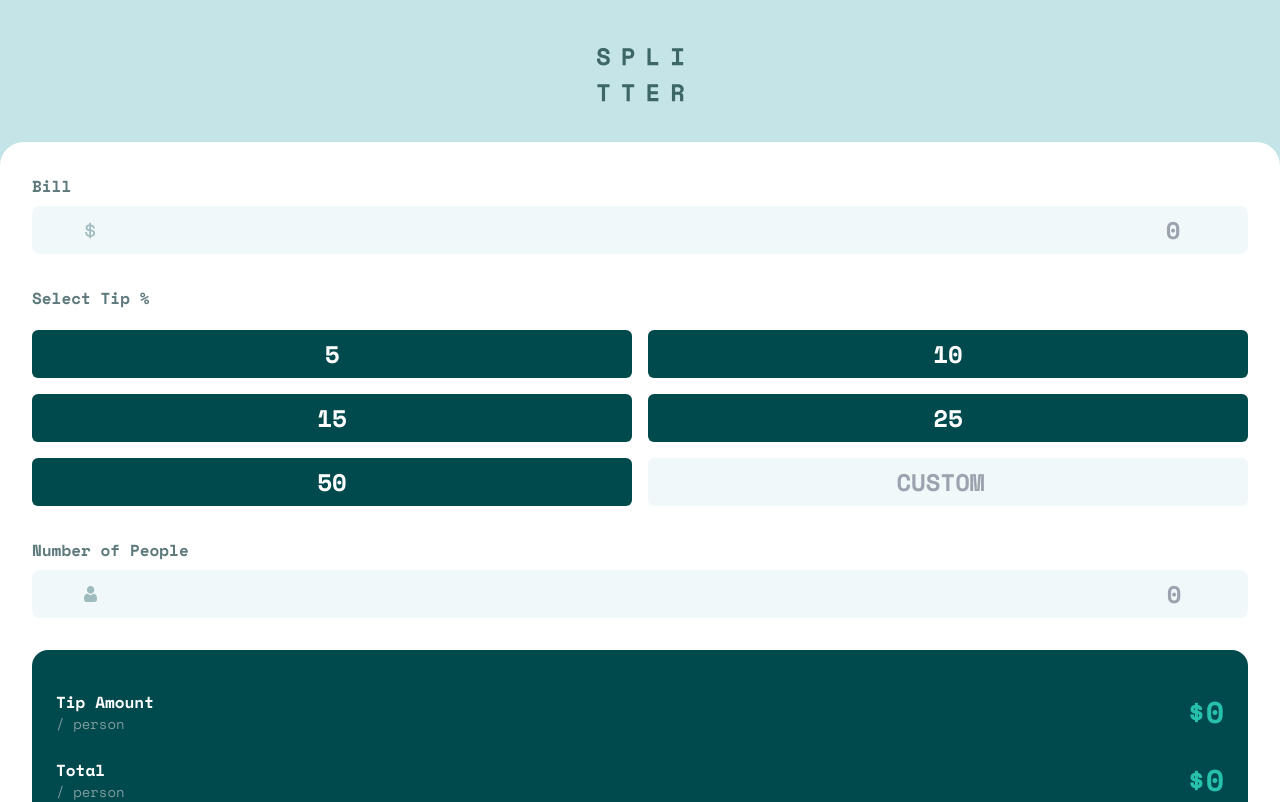
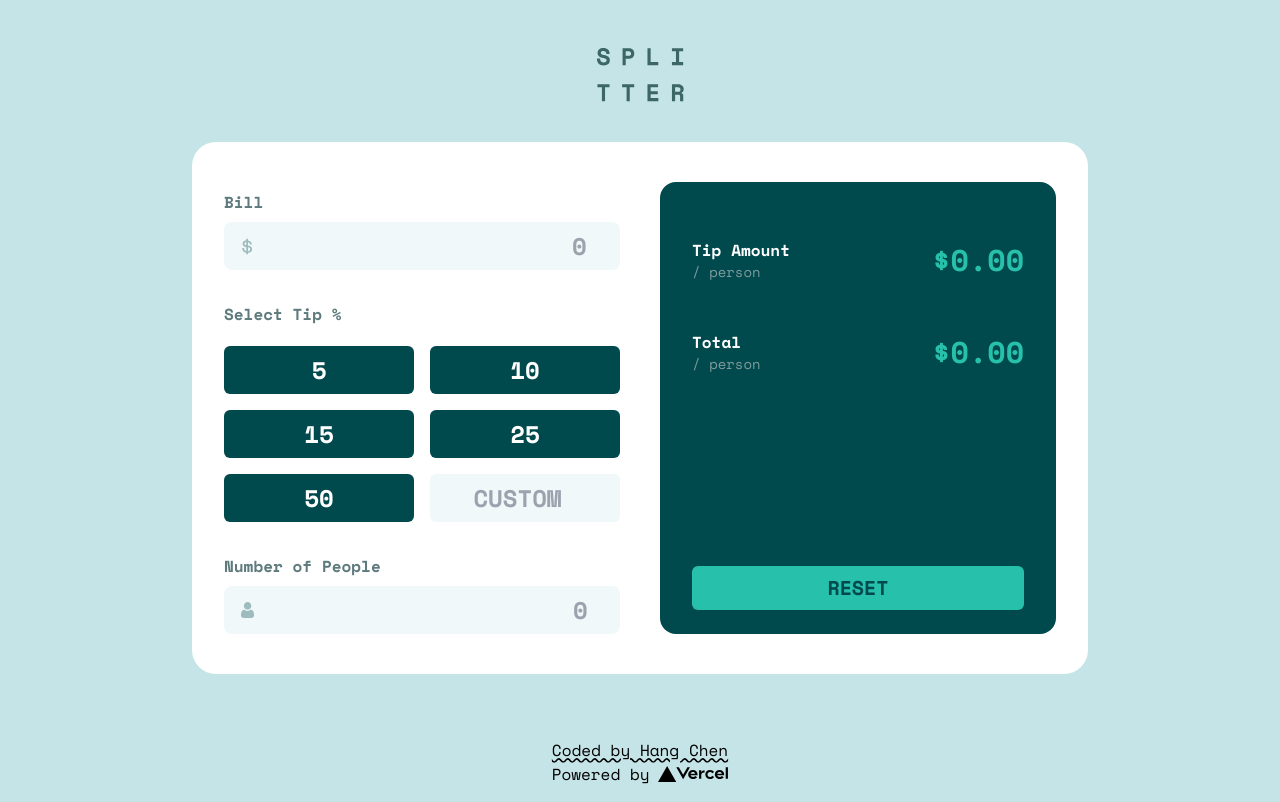
Before and after one commit to HangCcZ/frontend-mentor-challenge-tip-calculator-app, a Next.js app: page / in a window 1280 px wide. Shown: the top 802 px of the page. Built offline with nearby package versions, Linux system fonts and the light colour scheme.

Commit message:
recommit with correct versioning

```diff
--- /dev/null
+++ b/components/Footer.jsx
@@ -0,0 +1,18 @@
+export default function Footer() {
+  return (
+    <footer className="mx-4 flex h-24 w-full flex-col items-center justify-center md:mt-10">
+      <a href="https://github.com/HangCcZ" className="px-5">
+        <p className="underline decoration-wavy">Coded by Hang Chen</p>
+      </a>
+      <a
+        className="flex items-center justify-center "
+        href="https://vercel.com?utm_source=create-next-app&utm_medium=default-template&utm_campaign=create-next-app"
+        target="_blank"
+        rel="noopener noreferrer"
+      >
+        Powered by{' '}
+        <img src="/vercel.svg" alt="Vercel Logo" className="ml-2 h-4" />
+      </a>
+    </footer>
+  )
+}
--- a/pages/_app.tsx
+++ b/pages/_app.tsx
@@ -3,7 +3,7 @@ import type { AppProps } from 'next/app'
 
 function MyApp({ Component, pageProps }: AppProps) {
   return (
-    <div className="w-full bg-light-grayish-cyan font-SpaceMono">
+    <div className="mx-auto min-h-screen bg-light-grayish-cyan font-SpaceMono">
       <header>
         <img src="/logo.svg" className="mx-auto pt-12 pb-8" />
       </header>
--- a/pages/index.tsx
+++ b/pages/index.tsx
@@ -1,10 +1,11 @@
 import Head from 'next/head'
+import Footer from '../components/Footer'
 import React, { useState, useRef } from 'react'
 export default function Home() {
   const [bill, setBill] = useState('') // string field for the placeholder to work
   const [tipPercent, setTipPercent] = useState(0)
   const [numberOfPeople, setNumberOfPeople] = useState('') // string field for the placeholder to work
-  const [isTipPercentSelected, setIsTipPercentSelected] = useState(0)
+  const [isTipPercentSelected, setIsTipPercentSelected] = useState(0) // use to indicate which option is selected
   const [customTip, setCustomTip] = useState('') // handle custom button display
 
   const tipRate = [5, 10, 15, 25, 50]
@@ -12,7 +13,7 @@ export default function Home() {
 
   const calculateTipAmount = () => {
     return Number(bill) == 0 || tipPercent == 0 || Number(numberOfPeople) == 0
-      ? 0
+      ? '0.00'
       : (
           (Number(bill) * Number(tipPercent)) /
           100 /
@@ -22,7 +23,7 @@ export default function Home() {
 
   const calculateTotalPerPerson = () => {
     return Number(bill) == 0 || tipPercent == 0 || Number(numberOfPeople) == 0
-      ? 0
+      ? '0.00'
       : (
           (Number(bill) * (1 + tipPercent / 100)) /
           Number(numberOfPeople)
@@ -38,13 +39,15 @@ export default function Home() {
   }
 
   return (
-    <div className="flex min-h-screen flex-col items-center justify-center py-2">
+    <div className="mx-auto flex max-w-4xl flex-col items-center justify-center py-2 ">
       <Head>
         <title>Tip Calculator</title>
         <link rel="icon" href="/favicon.ico" />
       </Head>
 
-      <main className="flex w-full flex-1 flex-col rounded-t-3xl bg-white px-8 py-6">
+      <main className="flex w-full flex-1 flex-col rounded-t-3xl bg-white px-8 py-10 md:grid md:grid-cols-2 md:gap-10 md:rounded-b-3xl">
+        {/**Switch from flex to grid when the screen size is larger than md(768px) break point */}
+        <div>
           <div>
             <h2 className="text-md mt-2 font-semibold text-dark-grayish-cyan">
               Bill
@@ -87,6 +90,7 @@ export default function Home() {
                 </button>
               ))}
 
+              {/**Conditionally render the CUSTOM string value */}
               <input
                 ref={customRef}
                 placeholder="CUSTOM"
@@ -107,13 +111,39 @@ export default function Home() {
           </div>
 
           <div className="mt-8">
+            <div className="flex items-center justify-between">
               <h2 className="text-md font-semibold text-dark-grayish-cyan">
                 Number of People
               </h2>
-          <div className="mt-2 flex items-center justify-center rounded-lg bg-light-grayish-cyan2 p-2 focus-within:ring-2 focus-within:ring-strong-cyan">
+
+              {/**Conditionally render the warning */}
+              {Number(bill) != 0 &&
+              tipPercent != 0 &&
+              Number(numberOfPeople) == 0 ? (
+                <h2 className="text-md font-semibold text-orange-600">
+                  Can't be zero
+                </h2>
+              ) : (
+                ''
+              )}
+            </div>
+
+            {/**Conditionally render the warning */}
+            <div
+              className={`mt-2 flex items-center justify-center rounded-lg bg-light-grayish-cyan2 p-2 focus-within:ring-2  focus-within:ring-strong-cyan ${
+                Number(bill) != 0 &&
+                tipPercent != 0 &&
+                Number(numberOfPeople) == 0
+                  ? `ring-2 ring-orange-600`
+                  : `ring-0`
+              }`}
+            >
               <img src="/icon-person.svg" />
               <input
-              onChange={(e) => setNumberOfPeople(e.target.value)}
+                onChange={(e) => {
+                  setNumberOfPeople(e.target.value)
+                  console.log('touched')
+                }}
                 placeholder="0"
                 onWheel={(e) => e.currentTarget.blur()}
                 value={numberOfPeople}
@@ -122,9 +152,10 @@ export default function Home() {
               />
             </div>
           </div>
-
-        <div className="mt-8 flex flex-col rounded-2xl bg-very-dark-cyan px-6 pt-10 pb-6">
-          <div className="flex items-center justify-between">
+        </div>
+        {/** This will become 2nd of grid for large screen */}
+        <div className="mt-8 flex flex-col rounded-2xl bg-very-dark-cyan px-6 pt-10 pb-6 md:mt-0 md:px-8 md:pb-0">
+          <div className="flex items-center justify-between md:mt-4">
             <div className="flex flex-col">
               <h2 className="font-semibold text-white">Tip Amount</h2>
               <p className="text-sm text-dark-grayish-cyan-2">/ person</p>
@@ -133,8 +164,7 @@ export default function Home() {
               ${calculateTipAmount()}
             </div>
           </div>
-
-          <div className="mt-6 flex items-center justify-between">
+          <div className="mt-6 flex items-center justify-between md:mt-12">
             <div className="flex flex-col">
               <h2 className="font-semibold text-white">Total</h2>
               <p className="text-sm text-dark-grayish-cyan-2">/ person</p>
@@ -143,8 +173,8 @@ export default function Home() {
               ${calculateTotalPerPerson()}
             </div>
           </div>
-
-          <div className="mt-8 rounded-md bg-strong-cyan p-2 text-center">
+          {/** Reset Button */}
+          <div className="mt-8 rounded-md bg-strong-cyan p-2 text-center md:mt-48">
             <button
               className="w-full text-xl font-bold text-very-dark-cyan"
               onClick={() => {
@@ -156,18 +186,7 @@ export default function Home() {
           </div>
         </div>
       </main>
-
-      <footer className="flex h-24 w-full items-center justify-center border-t">
-        <a
-          className="flex items-center justify-center"
-          href="https://vercel.com?utm_source=create-next-app&utm_medium=default-template&utm_campaign=create-next-app"
-          target="_blank"
-          rel="noopener noreferrer"
-        >
-          Powered by{' '}
-          <img src="/vercel.svg" alt="Vercel Logo" className="ml-2 h-4" />
-        </a>
-      </footer>
+      <Footer />
     </div>
   )
 }
```
Lines whose indentation alone changed are shown as unchanged.
